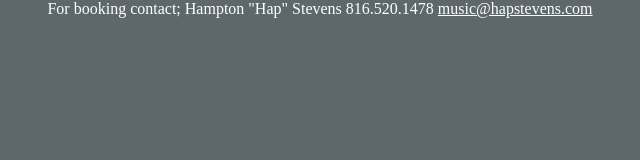
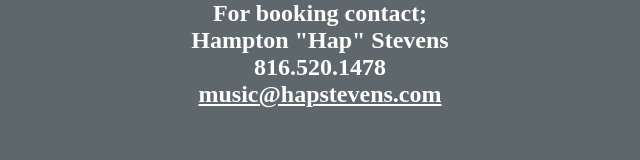
Before and after one commit to hapstevens/hapstevens.github.io, a plain HTML site: page index.html in a window 1280 px wide. Shown: the whole page, without its empty margins (320-960 px from the left). Drawn offline with Linux system fonts and the light colour scheme.

Commit message:
Update index.html
Fix paragraph breaks

```diff
--- a/index.html
+++ b/index.html
@@ -9,10 +9,11 @@
   <body>
 
     <center>
-For booking contact;
-Hampton "Hap" Stevens
-816.520.1478
-<a href="mailto:music@hapstevens.com">music@hapstevens.com</a>
+<h2>For booking contact;</h2>
+
+<h2>Hampton "Hap" Stevens</h2>
+<h2>816.520.1478</h2>
+<h2><a href="mailto:music@hapstevens.com">music@hapstevens.com</a></h2>
     </center>
 
   </body>
```
